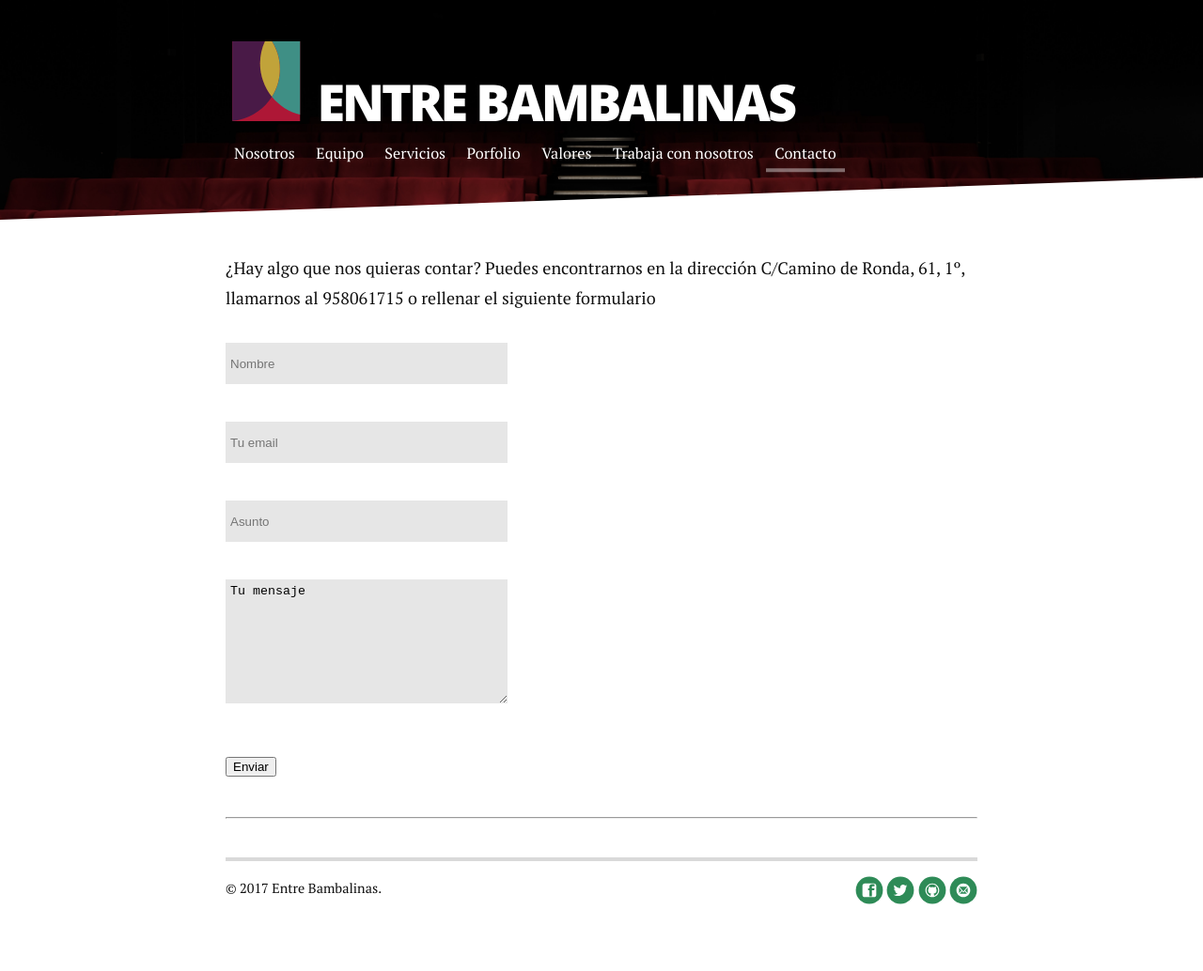
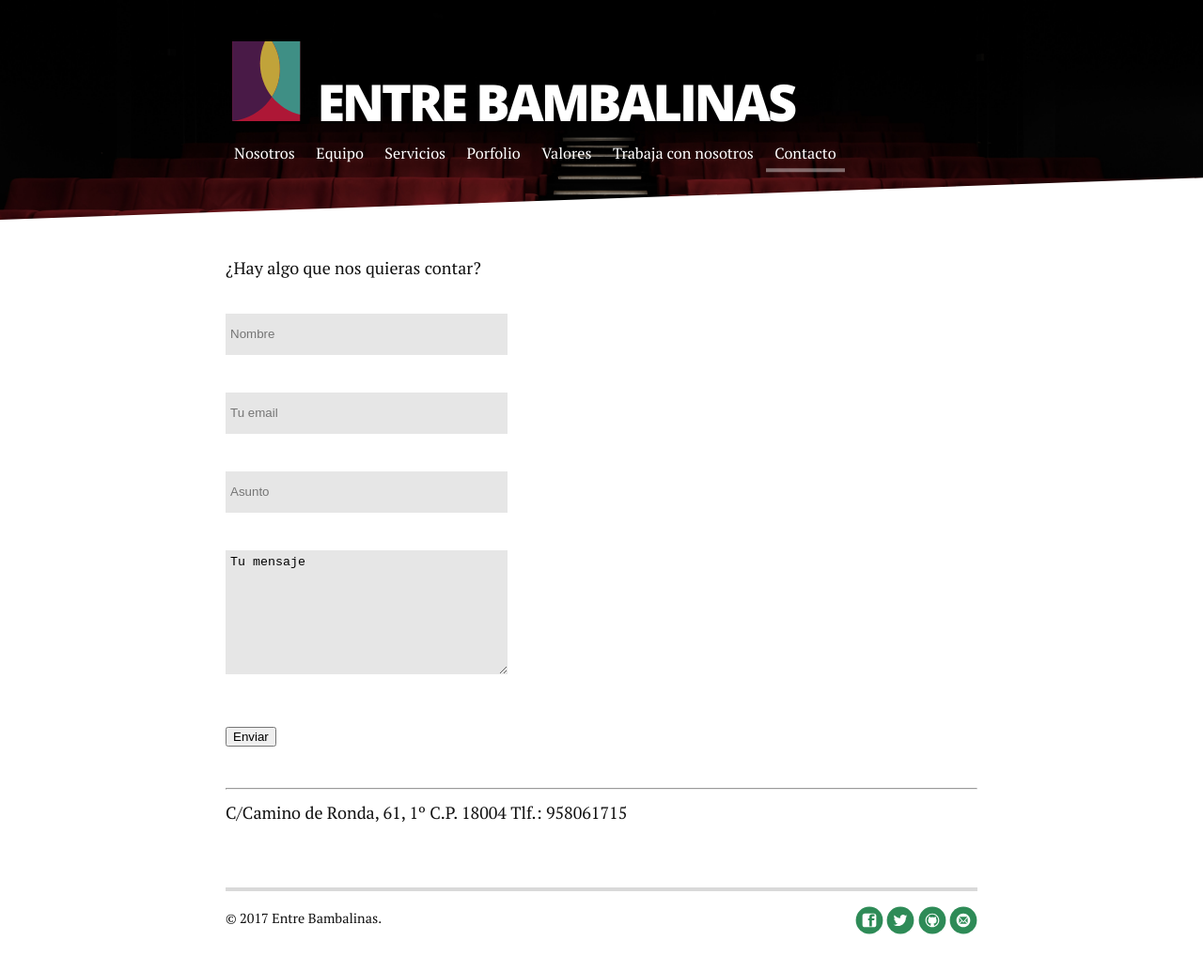
Before and after one commit to entrebambalinas/entrebambalinas.github.io, a Jekyll site: the page built from contacto.md, in a window 1280 px wide. Shown: the whole page at 94% size. Built offline with Jekyll 4.4.1, drawn with Linux system fonts in a browser that asks for light colours; nearby versions of some CDN libraries; before the commit the page ends 1002 px from its top, so only the background shows below that.

Commit message:
Update contacto.md

```diff
--- a/contacto.md
+++ b/contacto.md
@@ -3,8 +3,7 @@ title: Contacto
 ---
 
 ¿Hay algo que nos quieras contar?
-Puedes encontrarnos en la dirección C/Camino de Ronda, 61, 1º, llamarnos
-al 958061715 o rellenar el siguiente formulario
+
 
 <form>
 <p><input type="text" placeholder="Nombre"></p>
@@ -14,3 +13,5 @@ al 958061715 o rellenar el siguiente formulario
 <p><input type="submit" value="Enviar"></p>
 </form>
 ---
+ C/Camino de Ronda, 61, 1º C.P. 18004
+Tlf.: 958061715
```
